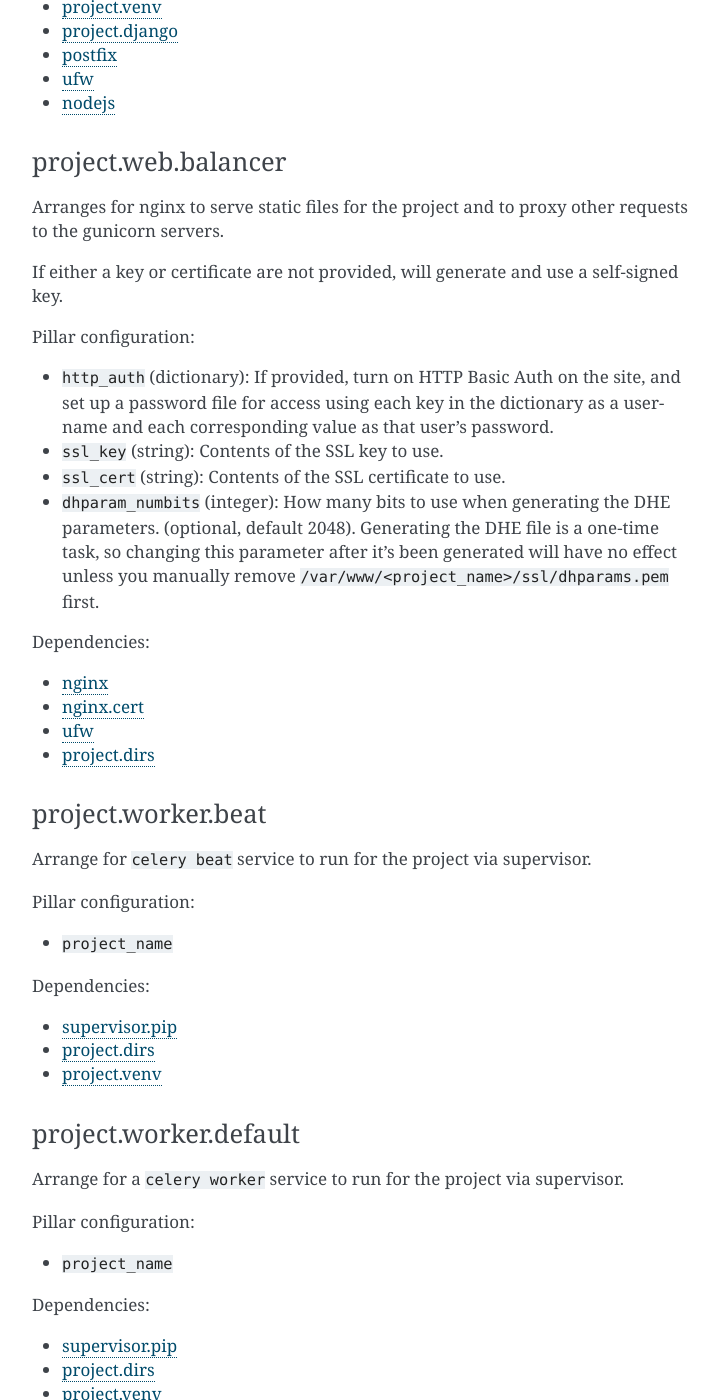
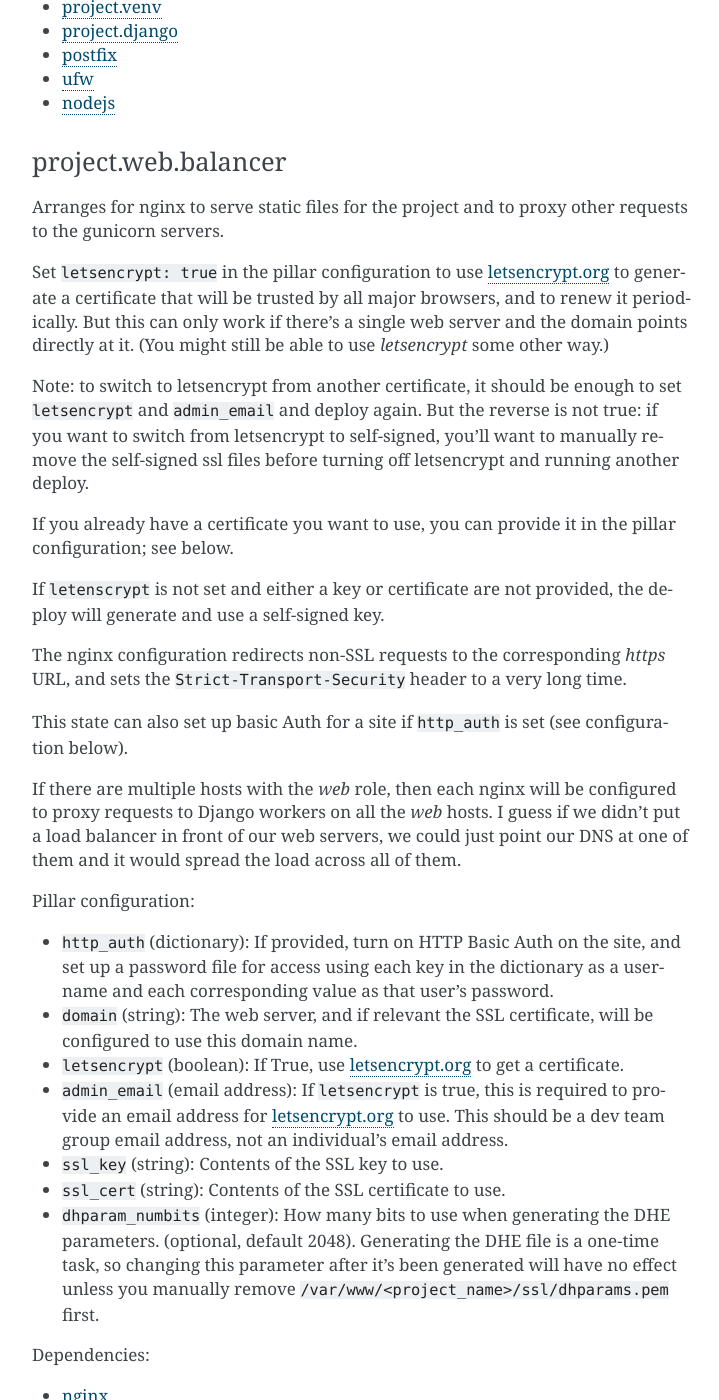
Before and after one commit to caktus/guidebook, a Sphinx documentation site: the page built from source/margarita/states.rst, in a window 1280 px wide and 1400 px high, scrolled down 8194 px. Shown: the whole window, without its empty margins (388-1107 px from the left). Built offline with Sphinx 7.4.7, drawn with Linux system fonts in a browser that asks for light colours.

Commit message:
New letsencrypt feature

```diff
--- a/source/margarita/states.rst
+++ b/source/margarita/states.rst
@@ -445,14 +445,49 @@ project.web.balancer
 Arranges for nginx to serve static files for the project and to proxy
 other requests to the gunicorn servers.
 
-If either a key or certificate are not provided, will generate and use
-a self-signed key.
+Set ``letsencrypt: true`` in the pillar configuration to
+use `letsencrypt.org <https://letsencrypt.org>`_ to generate a certificate
+that will be trusted by all major browsers, and to renew it periodically.
+But this can only work if there's a single web server and the domain points
+directly at it. (You might still be able to use `letsencrypt` some other way.)
+
+Note: to switch to letsencrypt from another certificate, it should be
+enough to set ``letsencrypt`` and ``admin_email`` and deploy again.
+But the reverse is not true: if you want to switch from letsencrypt
+to self-signed, you'll want to manually remove the self-signed ssl
+files before turning off letsencrypt and running another deploy.
+
+If you already have a certificate you want to use, you can provide it
+in the pillar configuration; see below.
+
+If ``letenscrypt`` is not set and either a key or certificate are not
+provided, the deploy will generate and use a self-signed key.
+
+The nginx configuration redirects non-SSL requests to the corresponding
+`https` URL, and sets the ``Strict-Transport-Security`` header to a
+very long time.
+
+This state can also set up basic Auth for a site if ``http_auth`` is set
+(see configuration below).
+
+If there are multiple hosts with the `web` role, then each nginx
+will be configured to proxy requests to Django workers on all the
+`web` hosts. I guess if we didn't put a load balancer in front of our
+web servers, we could just point our DNS at one of
+them and it would spread the load across all of them.
 
 Pillar configuration:
 
 * ``http_auth`` (dictionary): If provided, turn on HTTP Basic Auth on the site,
   and set up a password file for access using each key in the dictionary as a username
   and each corresponding value as that user's password.
+* ``domain`` (string): The web server, and if relevant the SSL certificate, will
+  be configured to use this domain name.
+* ``letsencrypt`` (boolean): If True, use `letsencrypt.org <https://letsencrypt.org>`_
+  to get a certificate.
+* ``admin_email`` (email address): If ``letsencrypt`` is true, this is required to
+  provide an email address for `letsencrypt.org <https://letsencrypt.org>`_ to use.
+  This should be a dev team group email address, not an individual's email address.
 * ``ssl_key`` (string): Contents of the SSL key to use.
 * ``ssl_cert`` (string): Contents of the SSL certificate to use.
 * ``dhparam_numbits`` (integer): How many bits to use when generating the DHE
```
